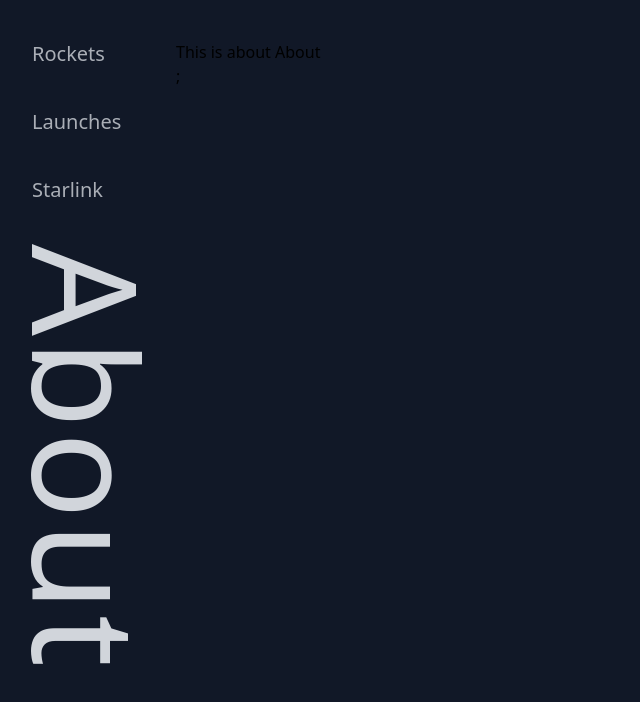
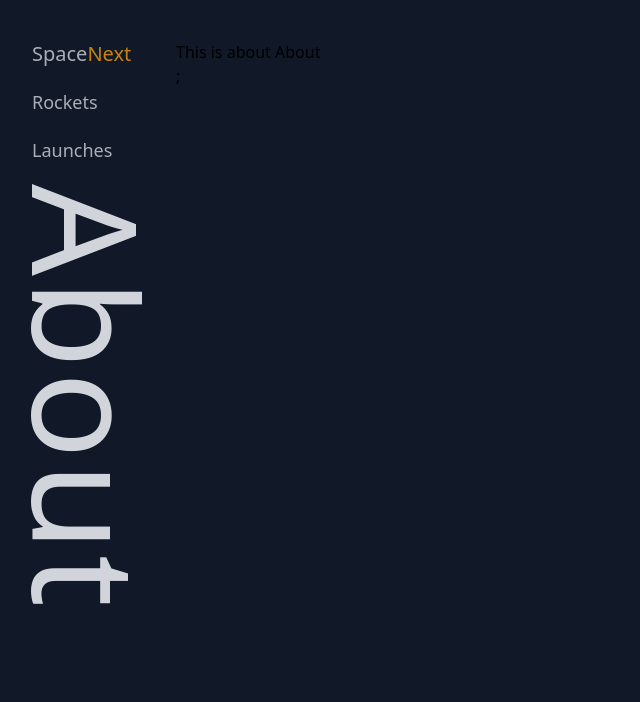
Before and after one commit to Space-Next/SpaceNext, a Next.js app: page /about in a window 1280 px wide. Shown: the top 702 px of the page, without its empty margins (0-640 px from the left). Built offline with nearby package versions, Linux system fonts and the light colour scheme.

Commit message:
small code fixes

```diff
--- a/components/HomePage.tsx
+++ b/components/HomePage.tsx
@@ -5,15 +5,15 @@ const HomePage = () => {
   return (
     <div className="h-screen w-screen bg-space ">
 
-        <div className="w-screen h-screen overflow-hidden absolute top-0 left-0" style={{"background-image" : "url('Bg-stars.png')"}}/>
-        <div className="w-screen h-screen overflow-hidden absolute top-0 left-0" style={{"background-image" : "url('Md-stars.png')"}}/>
-        <div className="w-screen h-screen overflow-hidden absolute top-0 left-0" style={{"background-image" : "url('Sm-stars.png')"}}/>
+        <div className="w-screen h-screen overflow-hidden absolute top-0 left-0" style={{backgroundImage : "url('Bg-stars.png')"}}/>
+        <div className="w-screen h-screen overflow-hidden absolute top-0 left-0" style={{backgroundImage : "url('Md-stars.png')"}}/>
+        <div className="w-screen h-screen overflow-hidden absolute top-0 left-0" style={{backgroundImage : "url('Sm-stars.png')"}}/>
 
         <div className="flex justify-center items-center text-9xl font-semibold text-white h-sm">
-          Welcome to Space <span className="text-yellow-500">Next</span>
+          Welcome to Space<span className="text-yellow-500">Next</span>
         </div>
 
-        <div className="w-screen absolute bottom-0 left-0 overflow-hidden h-sm bg-cover" style={{"background-image" : "url('Earth_WH.png')"}}/>
+        <div className="w-screen absolute bottom-0 left-0 overflow-hidden h-sm bg-cover" style={{backgroundImage : "url('Earth_WH.png')"}}/>
 
         <div className="text-white flex justify-center w-screen">
           <div className="flex items-center flex-col bg-yellow-500 bg-opacity-75 z-50 p-5 rounded-md">
--- a/components/NavigationLinks.tsx
+++ b/components/NavigationLinks.tsx
@@ -2,22 +2,27 @@ import Link from "next/link";
 import { useRouter } from "next/router";
 import GiantHeader from "./GiantHeader";
 
-const links = ["rockets", "launches", "starlink", "about"];
+const links = ["rockets", "launches", "about"];
 
 const NavigationLinks = () => {
   const router = useRouter();
   const ifNotHomepage = router.pathname !== "/";
-  const initalRoute = router.pathname.split("/")
+  const initalRoute = router.pathname.split("/");
   const ifNotLink = (link: string) => initalRoute[1] !== link;
 
   return (
     <>
       {ifNotHomepage && (
         <div className="hidden lg:flex fixed left-0 top-0 flex-col px-4 pt-10">
+          <Link key="home-page" href='/'>
+            <a className="mb-5 ml-4 capitalize text-left font-medium text-gray-300 opacity-80 lg:text-xl focus:outline-none">
+              Space<span className="text-yellow-500">Next</span>
+            </a>
+          </Link>
           {links.map((link) =>
             ifNotLink(link) ? (
               <Link key={link} href={`/${link}`}>
-                <button className="mb-10 ml-4 capitalize text-left font-medium text-gray-300 opacity-80 lg:text-xl xl:hover:underline xl:hover:text-yellow-500 focus:outline-none">
+                <button className="mb-5 ml-4 capitalize text-left font-medium text-gray-300 opacity-80 lg:text-lg xl:hover:underline xl:hover:text-yellow-500 focus:outline-none">
                   {link}
                 </button>
               </Link>
--- a/pages/rockets/NavigationLinks.tsx
+++ b/pages/rockets/NavigationLinks.tsx
@@ -10,7 +10,6 @@ function NavigationLinks({ formattedData, selection }: IProps) {
 
   return (
     <div className="xl:h-96 xl:w-1/5 mb-5 md:mb-10 xl:mb-0 mx-4 lg:mx-0 xl:pb-10 xl:px-4 flex xl:flex-col xl:ml-10 xl:justify-center rounded-md overflow-x-auto">
-      {console.log(formattedData[0].id)}
       {formattedData.map((element, index) => (
         <Link
           key={element.id}
```
